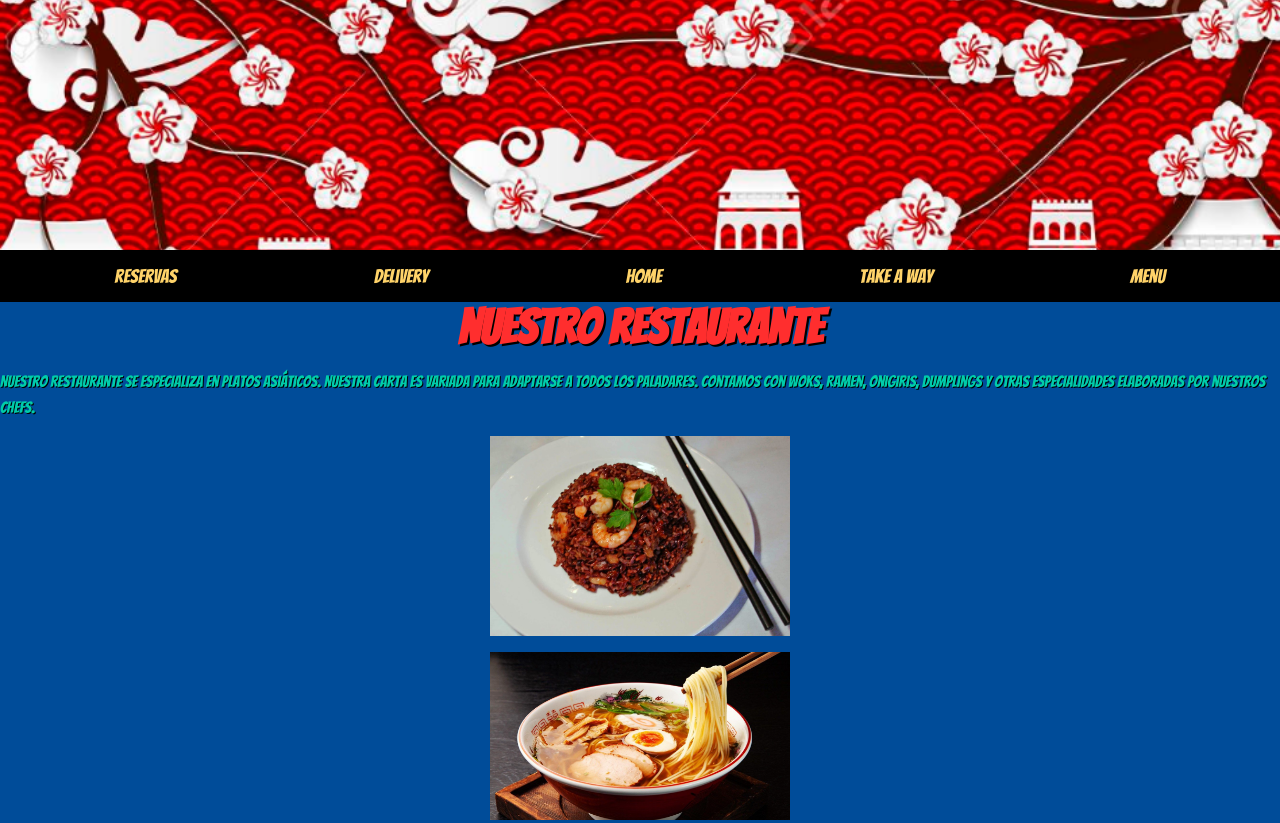
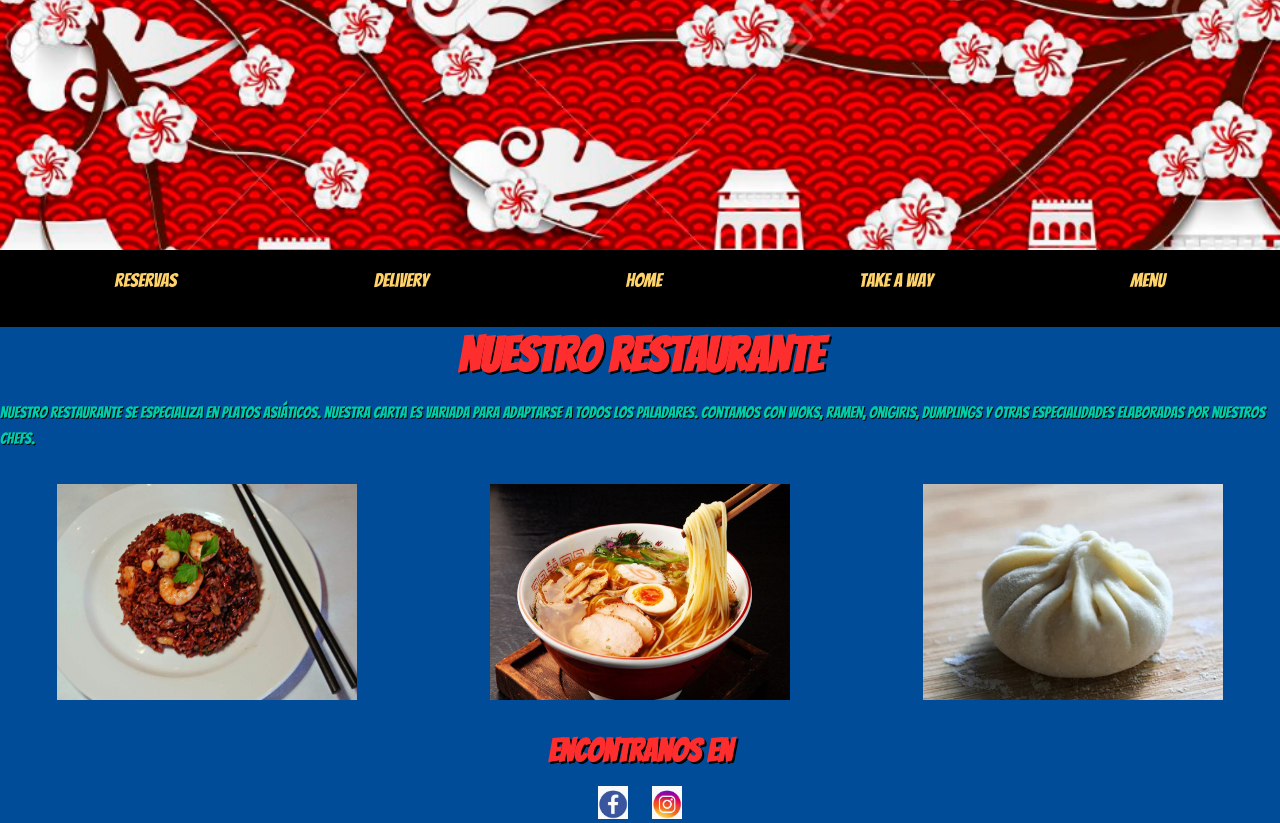
Before and after one commit to Chaves6213/terceraentregawokthisway1, a plain HTML site: page index.html in a window 1280 px wide. Shown: the top 823 px of the page. Drawn offline with nearby package versions, Linux system fonts and the light colour scheme; files that its build step writes are made by us from their sources.

```diff
--- a/index.html
+++ b/index.html
@@ -1,19 +1,26 @@
 <!DOCTYPE html>
 <html lang="en">
 <head>
-    <meta charset="UTF-8">
-    <meta name="viewport" content="width=device-width, initial-scale=1.0">
-    <title>wok this way</title>
- <!--css-->
-    <link rel="stylesheet" href="./css/style.css">
-   <link href="https://fonts.googleapis.com/css2?family=Bangers&display=swap" rel="stylesheet">
+  <meta charset="UTF-8">
+  <meta name="viewport" content="width=device-width, initial-scale=1.0">
+  <title>wok this way</title>
+
+  <!-- Bootstrap CSS -->
+  <link href="https://cdn.jsdelivr.net/npm/bootstrap@5.3.0/dist/css/bootstrap.min.css" rel="stylesheet">
+
+  <!-- Tu CSS -->
+  <link rel="stylesheet" href="./scss/main.css">
+
+  <!-- Google Fonts -->
+  <link href="https://fonts.googleapis.com/css2?family=Bangers&display=swap" rel="stylesheet">
 </head>
+
 <body>
-    <header>
-        <!--imagen para encabezado de pagina principal-->
-        <div class="hero">
-        <img src="./medios/imagen-china.png"  alt="imagen de presentacion">
-        </div>
+    <!--imagen para el encabezado de pagina-->
+<header class="hero">
+  <img src="./medios/imagen-china.png" alt="Imagen de presentación principal">
+</header>
+
 
               <!--menu de navegacion-->
         <nav>
--- /dev/null
+++ b/scss/base/_global.scss
@@ -0,0 +1,11 @@
+body {
+  background-color: #004C99;
+  font-family: "Bangers", system-ui;
+  color: #00CCAA;
+  overflow-x: hidden;
+}
+
+a {
+  color: #FFD369;
+  text-decoration: none;
+}
--- a/scss/base/_reset.scss
+++ b/scss/base/_reset.scss
@@ -6,7 +6,7 @@
 }
 
 body {
-  font-family: 'Bangers', system-ui;
+  font-family: $font-principal;
   background-color: $color-azul;
-  color: #333;
+  color: $color-celeste;
 }
--- a/scss/layout/_home.scss
+++ b/scss/layout/_home.scss
@@ -1,7 +1,8 @@
 /* Layout Home*/
 .hero {
   padding: 0;
-  margin: 0 auto;
+  margin: 0;
+  width: 100%;
 
   img {
     width: 100%;
@@ -10,6 +11,18 @@
     display: block;
   }
 }
+
 main {
   animation: fadeIn 2s ease-in-out;
 }
+.platos {
+  display: flex;
+  flex-wrap: wrap;
+  justify-content: center;
+  gap: 20px;
+}
+
+.img-platos {
+  width: 30%;
+  height: auto;
+}
--- a/scss/main.scss
+++ b/scss/main.scss
@@ -5,6 +5,7 @@
 /* Base */
 @import 'base/reset';
 @import 'base/typography';
+@import 'base/global';
 /* Componentes*/
 @import 'components/navbar';
 @import 'components/footer';
```
Also changed, not shown: page/delivery.html (+6 -7 lines), page/menu.html (+10 -12 lines), page/reservas.html (+3 -1 lines), page/takeaway.html (+2 -1 lines), medios/imagen-delivery.png, medios/imagen-delivery1.png (added), medios/imagen-menu-2.png (renamed from medios/imagen-menu (2).png), scss/main.css (added), style.css (added), 1 other file.
